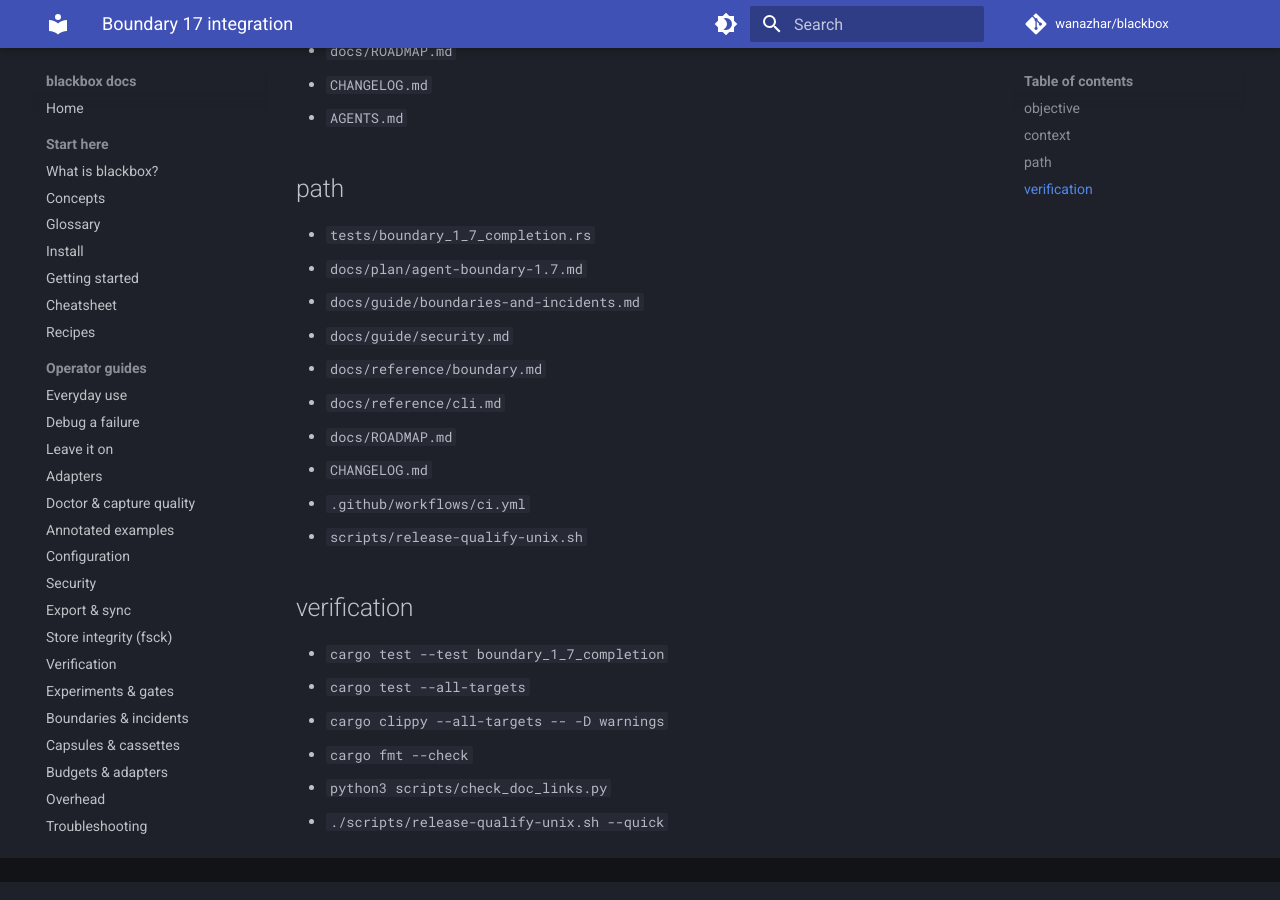
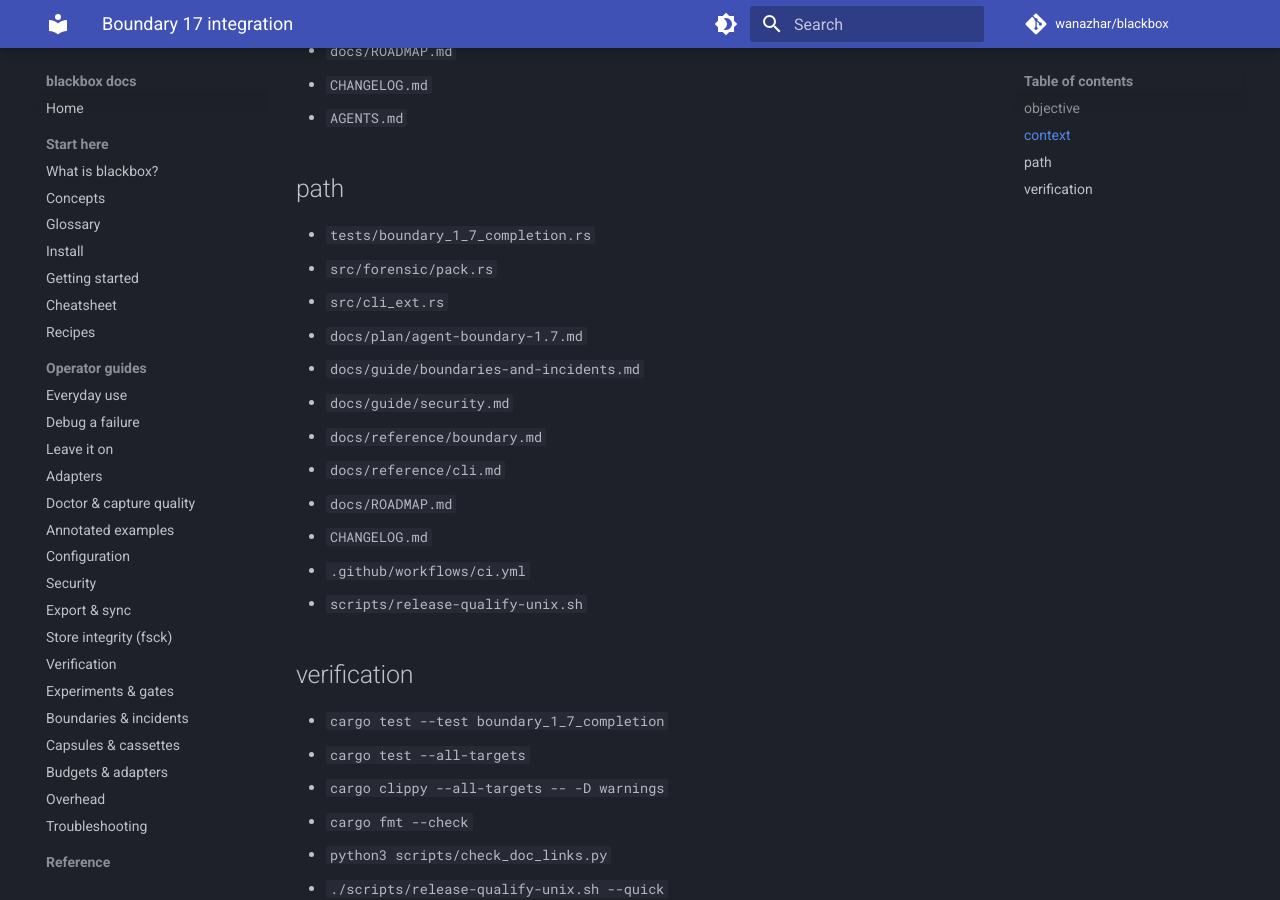
Before and after one commit to wanazhar/blackbox, an MkDocs documentation site: the page built from docs/plan/tasks/boundary-17-integration.md, in a window 1280 px wide and 900 px high, scrolled down 453 px. Built offline with MkDocs 1.6.1 and Material for MkDocs 9.7.7, drawn with Linux system fonts in a browser that asks for light colours; comment, search, counter and statistics services are not loaded.

Commit message:
docs(1.7): include forensic provenance fix

```diff
--- a/docs/plan/tasks/boundary-17-integration.md
+++ b/docs/plan/tasks/boundary-17-integration.md
@@ -22,6 +22,8 @@
 ## path
 
 - `tests/boundary_1_7_completion.rs`
+- `src/forensic/pack.rs`
+- `src/cli_ext.rs`
 - `docs/plan/agent-boundary-1.7.md`
 - `docs/guide/boundaries-and-incidents.md`
 - `docs/guide/security.md`
```
